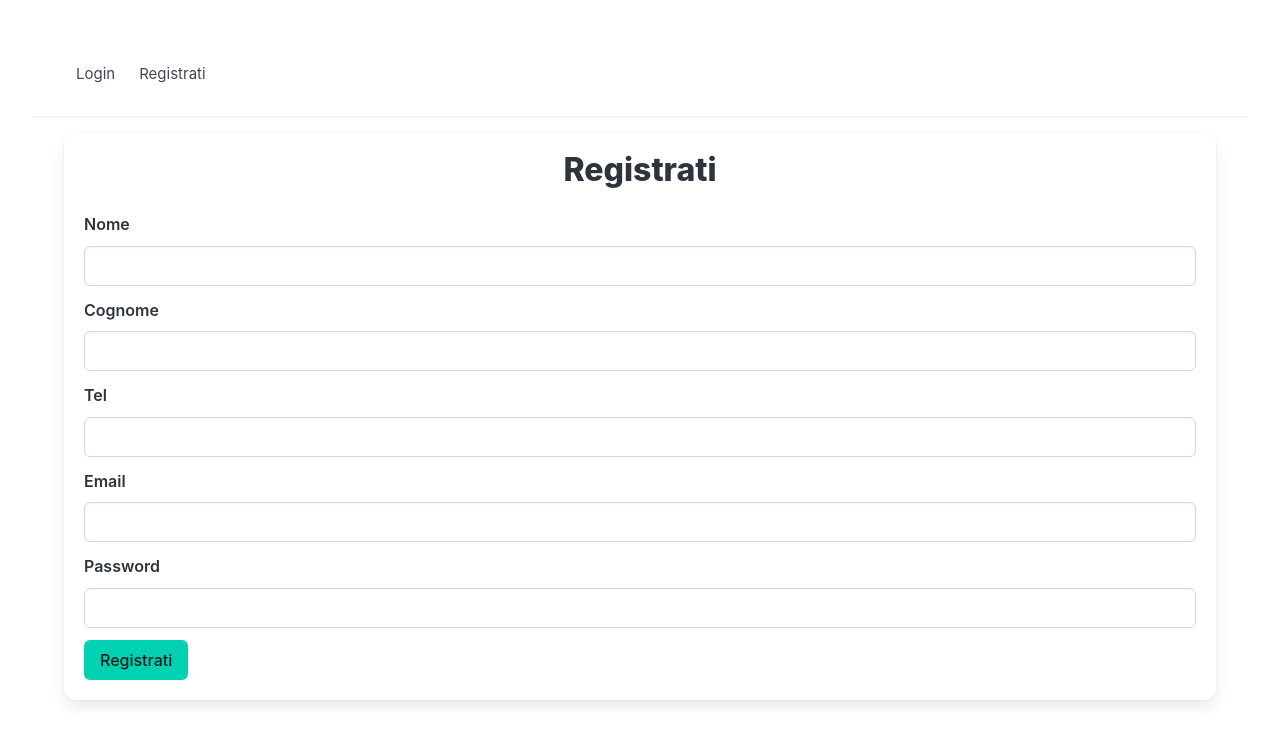
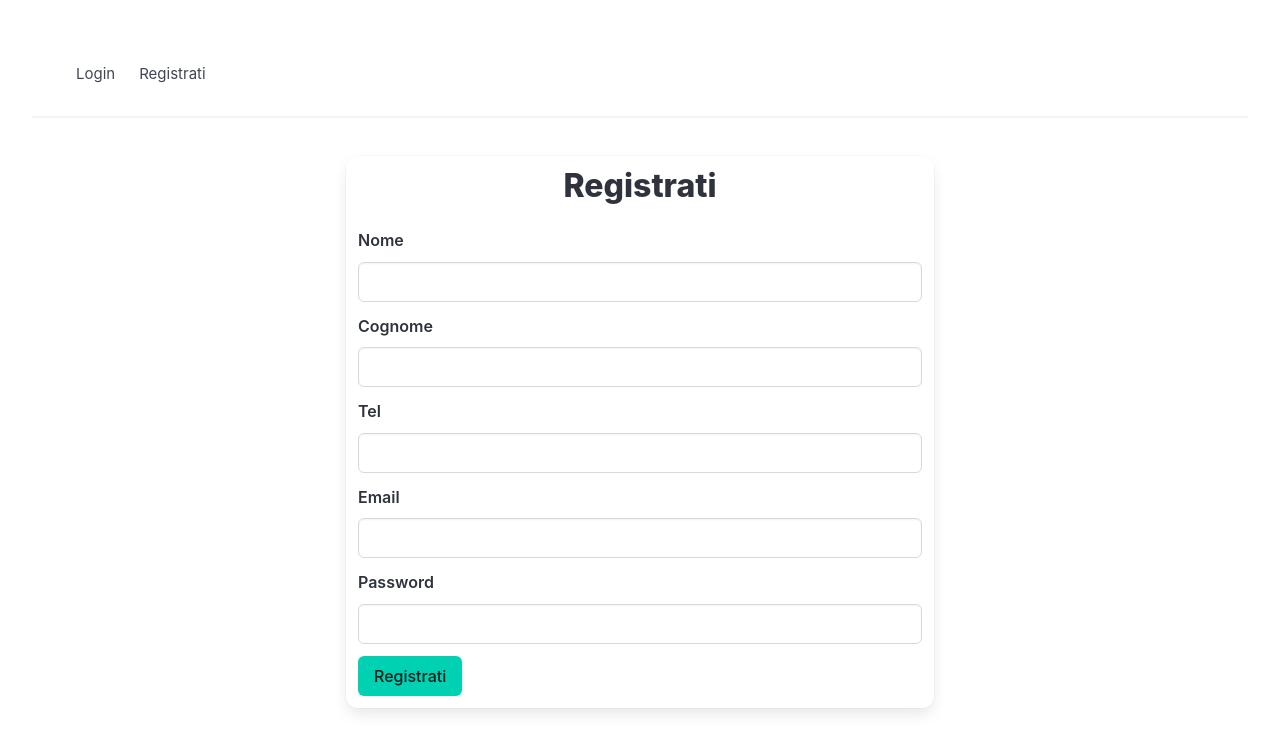
Before and after one commit to alfonsodomenici/gestione-sistemi-cloud-2025, a Vue app in the folder prenotazioni/: page /registration in a window 1280 px wide. Shown: the top 752 px of the page. Built offline with nearby package versions, Linux system fonts and the light colour scheme.

Commit message:
Refactor login and registration forms: improve structure and styling

```diff
--- a/prenotazioni/src/views/LoginView.vue
+++ b/prenotazioni/src/views/LoginView.vue
@@ -1,12 +1,13 @@
 <script setup>
 
-const onLogin = (e) =>{
+const onLogin = (e) => {
     console.log('effettuare login');
 }
 </script>
 
 <template>
-    <form class="box">
+    <div class="columns is-centered mt-5">
+        <form class="box column is-half" @submit.prevent>
             <p class="title has-text-centered">Login</p>
             <div class="field">
                 <label class="label">Email</label>
@@ -21,7 +22,8 @@ const onLogin = (e) =>{
                 </div>
             </div>
             <div class="field">
-            <button @click="onLogin" class="button is-primary" >Login</button>
+                <button @click="onLogin" class="button is-primary">Login</button>
             </div>
         </form>
+    </div>
 </template>
--- a/prenotazioni/src/views/RegistrationView.vue
+++ b/prenotazioni/src/views/RegistrationView.vue
@@ -1,12 +1,13 @@
 <script setup>
 
-const onRegistration = (e)=>{
+const onRegistration = (e) => {
     console.log('effettuare registrazione')
 }
 </script>
 
 <template>
-    <form class="box">
+    <div class="columns is-centered mt-5">
+        <form class="box column is-half">
             <p class="title has-text-centered">Registrati</p>
             <div class="field">
                 <label class="label">Nome</label>
@@ -42,4 +43,5 @@ const onRegistration = (e)=>{
                 <button @click="onRegistration" class="button is-primary">Registrati</button>
             </div>
         </form>
+    </div>
 </template>
```
Lines whose indentation alone changed are shown as unchanged.
